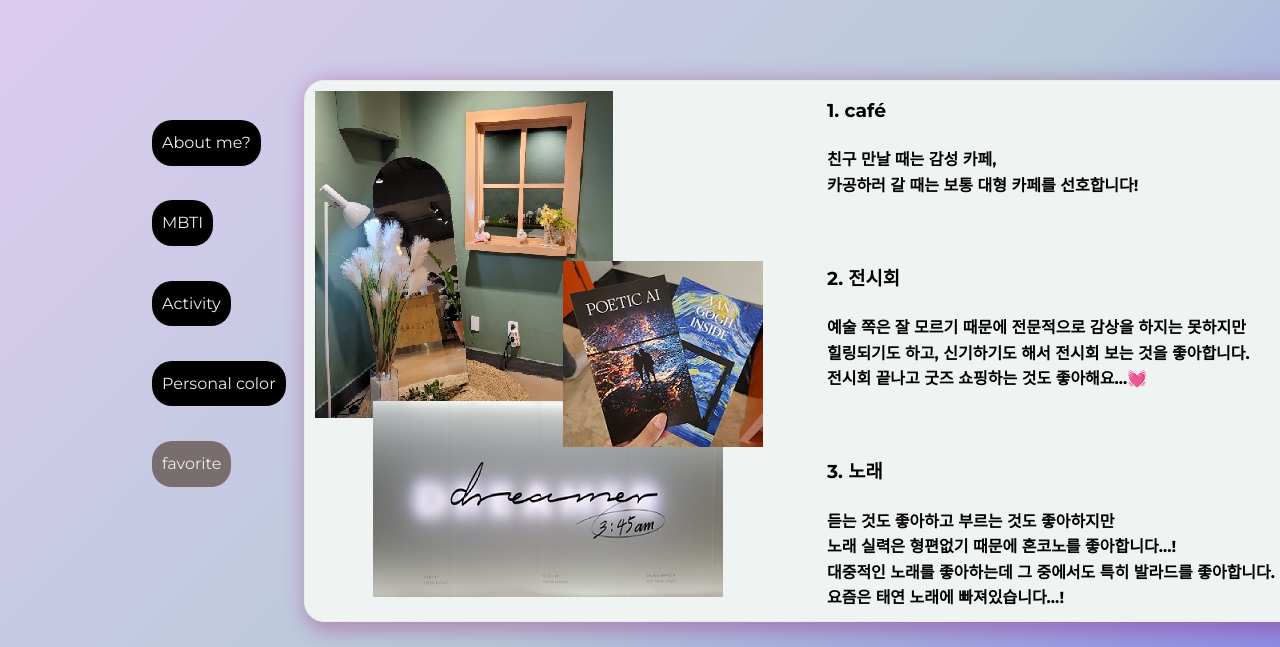
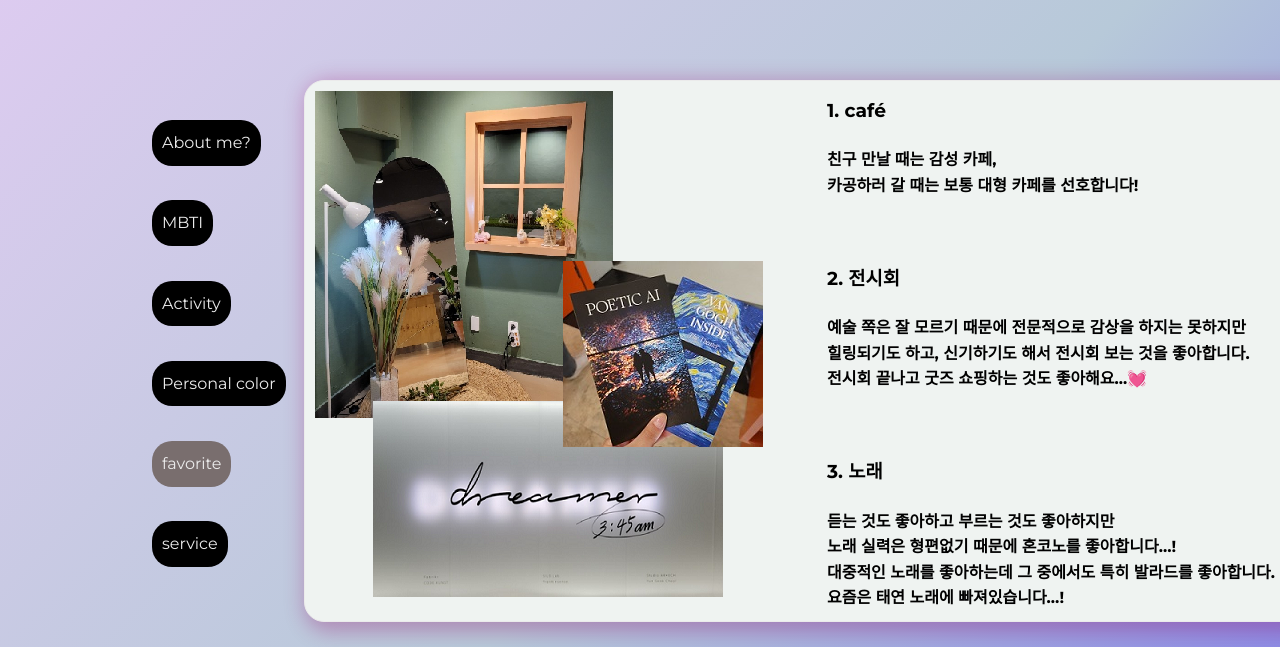
Before and after one commit to wlsdk9803/self_PR_favorite, a plain HTML site: page index.html in a window 1280 px wide. Shown: the top 647 px of the page. Drawn offline with Linux system fonts and the light colour scheme.

Commit message:
favorite

```diff
--- a/index.html
+++ b/index.html
@@ -11,7 +11,7 @@
         top: -200px;
         float: right;
       }
-      .textbox:nth-child(6) {
+      .textbox:nth-child(7) {
         background-color: rgb(239, 243, 241);
       }
       .picture1 {
@@ -71,6 +71,13 @@
           ></span
         >
       </div>
+      <div class="balloon">
+        <span
+          ><a href="https://wlsdk9803.github.io/self_PR_favorite/"
+            >service</a
+          ></span
+        >
+      </div>
       <div class="textbox">
         <div class="float-wrap">
           <img class="picture1" src="image/cafe.png" />
--- a/style.css
+++ b/style.css
@@ -75,7 +75,12 @@ a {
   grid-row: 12/14;
   z-index: 1;
 }
-.textbox:nth-child(6) {
+.balloon:nth-child(6) {
+  grid-column: 2/3;
+  grid-row: 14/16;
+  z-index: 1;
+}
+.textbox:nth-child(7) {
   grid-column: 3/10;
   grid-row: 3/18;
   width: 1000px;
```
